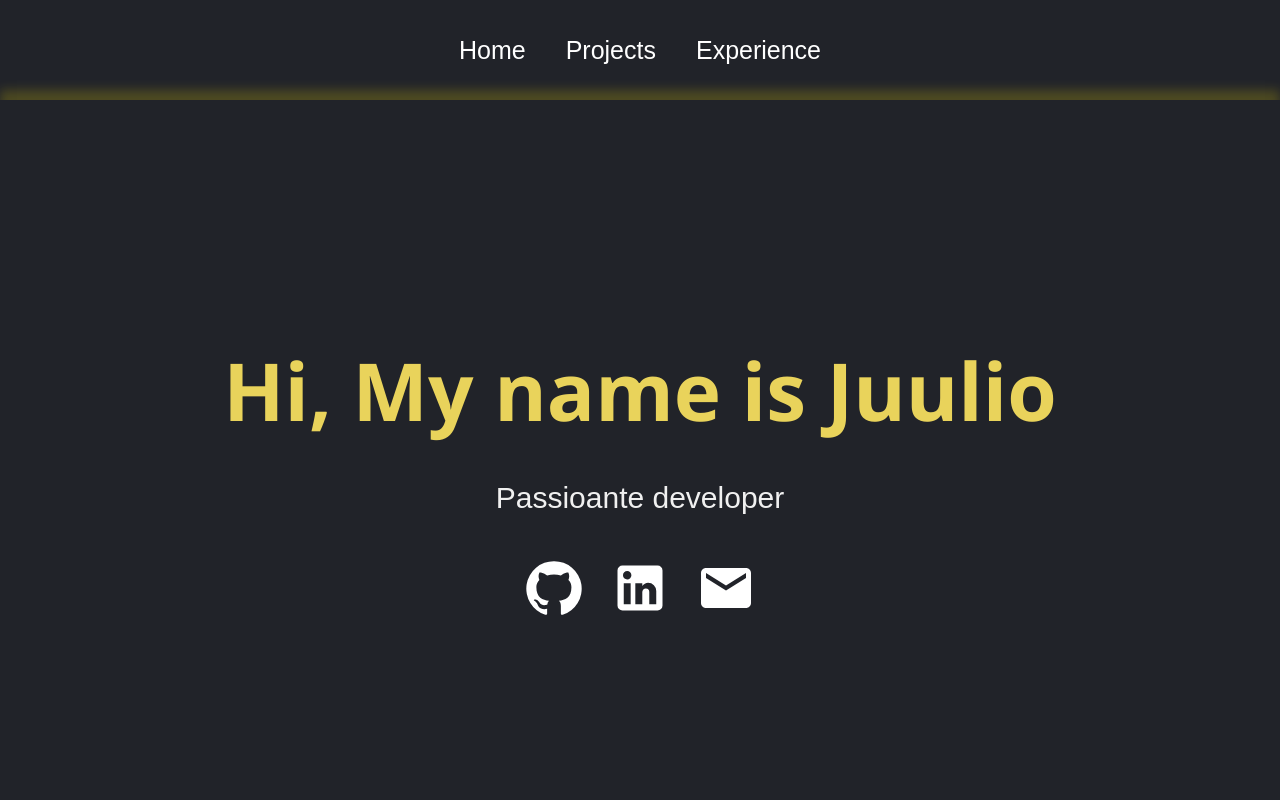
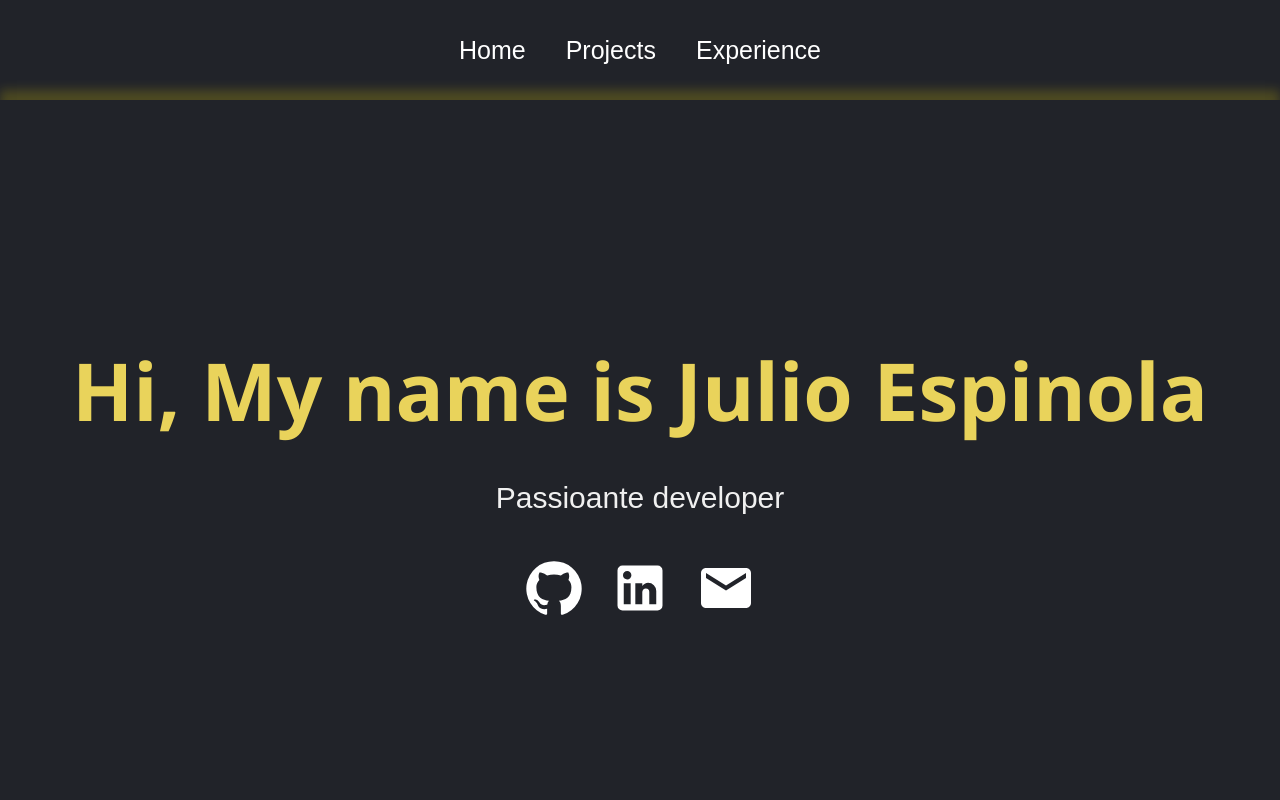
Before and after one commit to JulioSEspinola/Portfolio-2.0, a React (Create React App) app in the folder portfolio/: page / in a window 1280 px wide. Shown: the top 800 px of the page. Built offline with nearby package versions, Linux system fonts and the light colour scheme.

Commit message:
Updated home page

```diff
--- a/portfolio/package.json
+++ b/portfolio/package.json
@@ -1,4 +1,5 @@
 {
+  "homepage": "https://JulioSEspinola.github.io/Portfolio-2.0",
   "name": "portfolio",
   "version": "0.1.0",
   "private": true,
@@ -20,6 +21,8 @@
     "web-vitals": "^2.1.4"
   },
   "scripts": {
+    "predeploy": "npm run build",
+    "deploy": "gh-pages -b gh-pages -d build",
     "start": "react-scripts start",
     "build": "react-scripts build",
     "test": "react-scripts test",
@@ -44,6 +47,7 @@
     ]
   },
   "devDependencies": {
+    "gh-pages": "^4.0.0",
     "prettier": "2.8.1"
   }
 }
--- a/portfolio/src/pages/Home.js
+++ b/portfolio/src/pages/Home.js
@@ -12,7 +12,7 @@ function home() {
     <div className='home'>
       <div className='about'>
 
-        <h2>Hi, My name is Juulio</h2>
+        <h2>Hi, My name is Julio Espinola</h2>
 
         <div className='prompt'>
           <p> Passioante developer</p>
```
Also changed, not shown: 1 other file (tests, documents, lock files or other folders).
